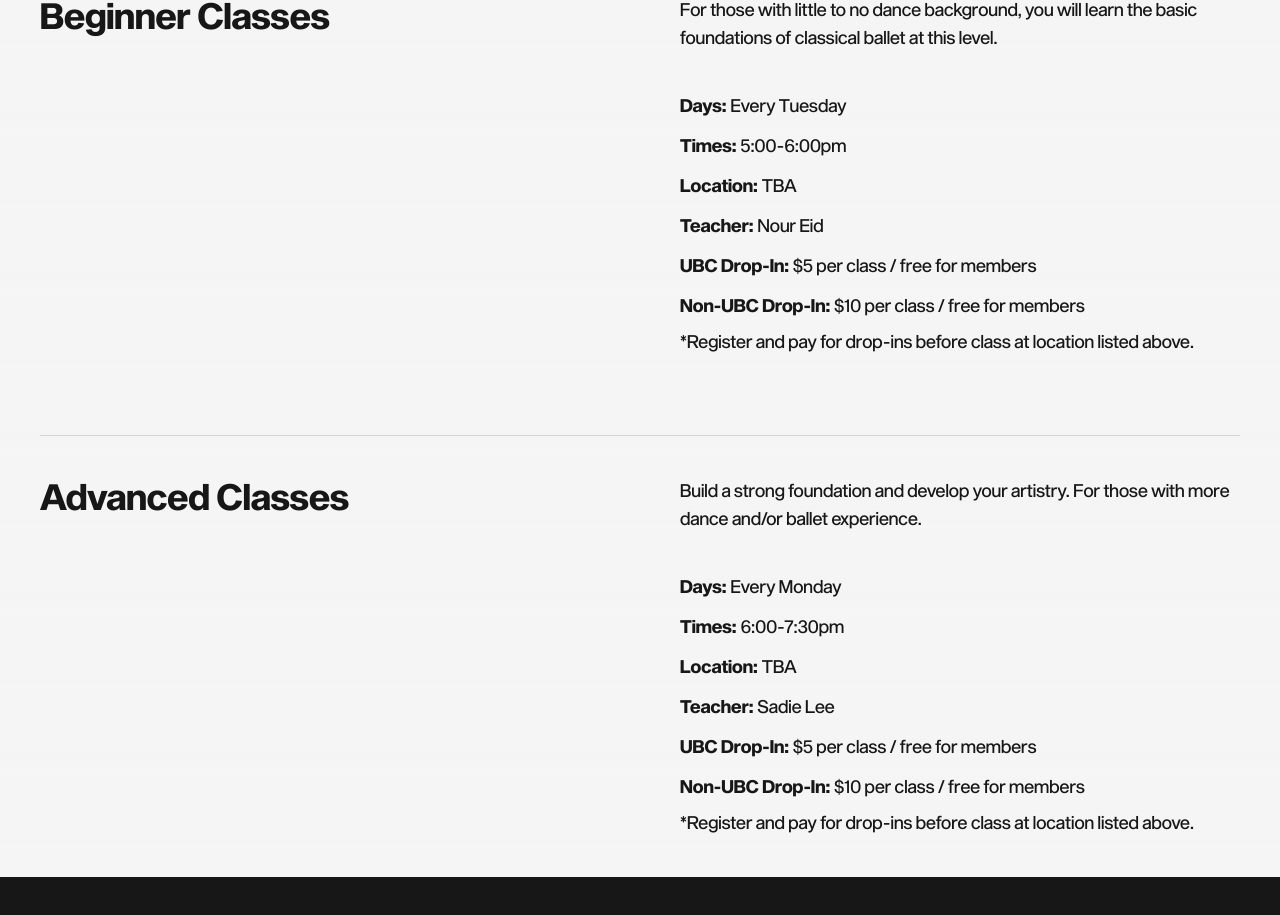
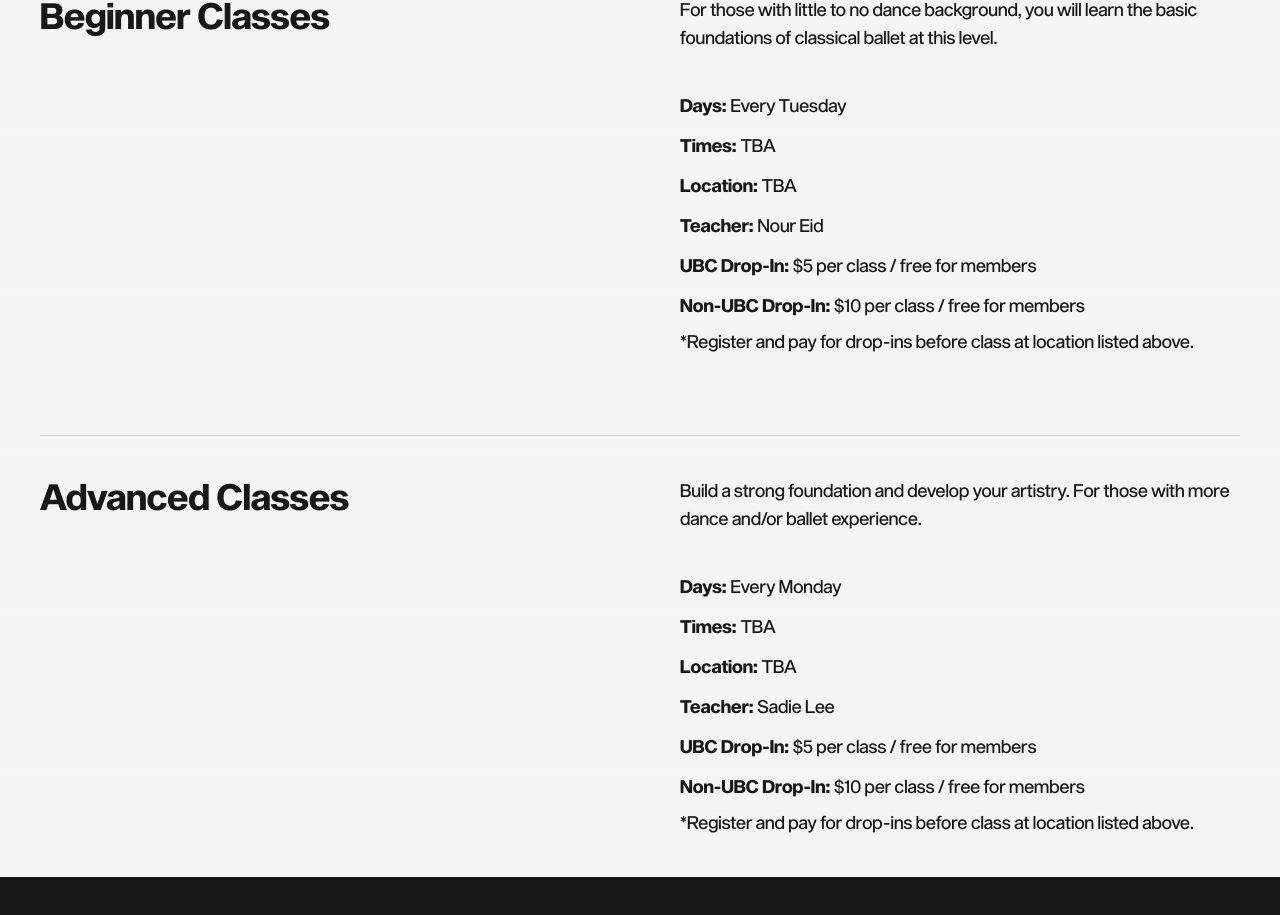
Before and after one commit to leesadie/ubcballet, a Next.js app: page /classes in a window 1280 px wide. Shown: the part 1039-1954 px from the top of the page. Built offline with nearby package versions, Linux system fonts and the light colour scheme.

Commit message:
updated class times

```diff
--- a/app/classes/ClassesClient2.tsx
+++ b/app/classes/ClassesClient2.tsx
@@ -63,7 +63,7 @@ const ClassesClient2 = () => {
                                 Times:
                             </div>
                             <div className="text-neutral-900 md:text-lg text-base">
-                                5:00-6:00pm
+                                TBA
                             </div>
                         </div>
                         <div className="flex flex-row mt-3 md:mx-10 mx-6 gap-1">
@@ -140,7 +140,7 @@ const ClassesClient2 = () => {
                                 Times:
                             </div>
                             <div className="text-neutral-900 md:text-lg text-base">
-                                6:00-7:30pm
+                                TBA
                             </div>
                         </div>
                         <div className="flex flex-row mt-3 md:mx-10 mx-6 gap-1">
```
